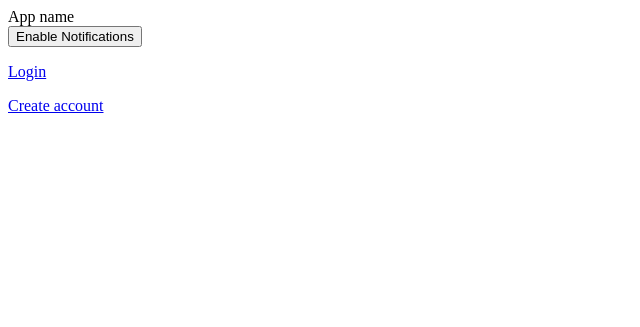
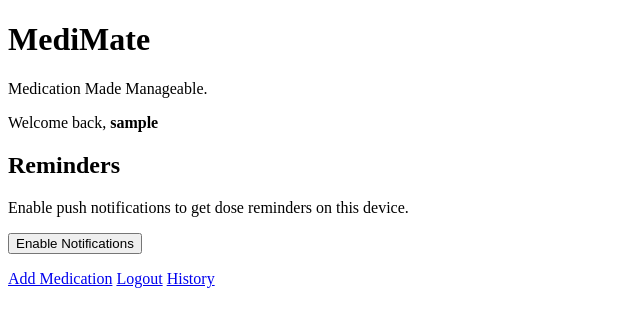
Before and after one commit to sean-dunlea/medicine-tracker-app, a Flask app: page / in a window 1280 px wide. Shown: the top 327 px of the page, without its empty margins (0-640 px from the left). Run offline with Flask 3, Linux system fonts and the light colour scheme; the visitor is signed in with stand-in values (Sample User, id 1); some libraries are stand-ins or nearby versions.

Commit message:
added history to store added meds, added remember me function, and logout

```diff
--- a/app.py
+++ b/app.py
@@ -6,12 +6,15 @@ from forms import RegistrationForm, LoginForm, AddMedicationForm
 from database import get_db, close_db
 from werkzeug.security import generate_password_hash, check_password_hash
 from functools import wraps
+from datetime import timedelta
 
 app = Flask(__name__)
 # Secret key for signing sessions to protect against CSRF attacks.
 app.config["SECRET_KEY"] = "this-is-my-secret-key"
 app.config["SESSION_PERMANENT"] = False
 app.config["SESSION_TYPE"] = "filesystem"
+
+app.permanent_session_lifetime = timedelta(days=30) # makes the lifetime of remember me to be 30 days
 
 # These are needed to send push notifications
 import firebase_admin
@@ -179,6 +182,7 @@ def login():
         else:
             session.clear()
             session["username"] = username
+            session.permanent = form.remember.data #this line makes "remember me" work
             next_page = request.args.get("next")
             if not next_page:
                 next_page = url_for("index")
@@ -212,8 +216,40 @@ def add_medication():
                        VALUES (?, ?, ?, ?, ?, ?, ?, ?, ?);
                        """, (user_id, medication_name, dosage, frequency, time_of_day, start_date, end_date, instructions, reminders_enabled))
             db.commit()
-            return redirect( url_for("index") )
+            return redirect( url_for("history") )
     return render_template("add_medication.html", title="Add Medication", form=form)
+
+@app.route("/logout")
+def logout():
+    session.clear()
+    return redirect(url_for("index"))
+
+
+@app.route("/history")
+@login_required
+def history():
+    db = get_db()
+
+    user = db.execute(
+        "SELECT user_id FROM users WHERE username = ?",
+        (session["username"],),
+    ).fetchone()
+
+    medications = db.execute(
+        """
+        SELECT *
+        FROM medications
+        WHERE user_id = ?
+        ORDER BY start_date DESC;
+        """,
+        (user["user_id"],),
+    ).fetchall()
+
+    return render_template(
+        "history.html",
+        title="Medication History",
+        medications=medications
+    )
 
 
 if __name__ == "__main__":
--- a/templates/index.html
+++ b/templates/index.html
@@ -1,24 +1,46 @@
 {% extends "base.html" %}
 
 {% block main_content %}
+<main id="index" class="container">
 
-<section id="index">
+  <header class="hero">
+    <h1>MediMate</h1>
+    <p class="subtitle">Medication Made Manageable.</p>
+  </header>
 
-</section>
-<header>App name</header>
-
-<!-- The button will only be displayed if the user is logged in -->
-{% if session["username"] %}
-    <!-- This button is needed for push notifications. If the user clicks
-    it, an FCM token will be generated -->
-    <section id="notifications">
-        <button id="enable_notifications">Enable Notifications</button>
+  {% if session.get("username") %}
+    <section class="welcome">
+      <p>Welcome back, <strong>{{ session.get("username") }}</strong></p>
     </section>
 
-    <section id="navigation">
-        <p><a href="{{ url_for('login') }}">Login</a> </p>
-        <p><a href="{{ url_for('register') }}">Create account</a> </p>
+    <section id="notifications" class="card">
+      <h2>Reminders</h2>
+      <p class="muted">
+        Enable push notifications to get dose reminders on this device.
+      </p>
+      <button id="enable_notifications" type="button">
+        Enable Notifications
+      </button>
+      <p id="notif_status" class="muted"></p>
     </section>
-{% endif %}
 
+    <nav id="navigation" class="nav">
+      <a class="btn" href="{{ url_for('add_medication') }}">Add Medication</a>
+      <a class="btn secondary" href="{{ url_for('logout') }}">Logout</a>
+      <a class="btn secondary" href="{{ url_for('history') }}">History</a>
+    </nav>
+
+  {% else %}
+    <section class="card">
+      <h2>Get started</h2>
+      <p class="muted">Not a member? Create an account to build your schedule and start logging doses.</p>
+
+      <nav id="navigation" class="nav">
+        <a class="btn" href="{{ url_for('register') }}">Create account</a>
+        <a class="btn secondary" href="{{ url_for('login') }}">Login</a>
+      </nav>
+    </section>
+  {% endif %}
+
+</main>
 {% endblock %}
--- a/templates/login.html
+++ b/templates/login.html
@@ -6,7 +6,7 @@
 
     <header>
         <h1>Sign in</h1>
-
+        <p class="muted">Welcome back - log in to view your schedule.</p>
     </header>
 
     <form action="" method="POST" novalidate>
```
Also changed, not shown: forms.py (+72 -10 lines), templates/history.html (added, +21 -0 lines), 1 other file.
